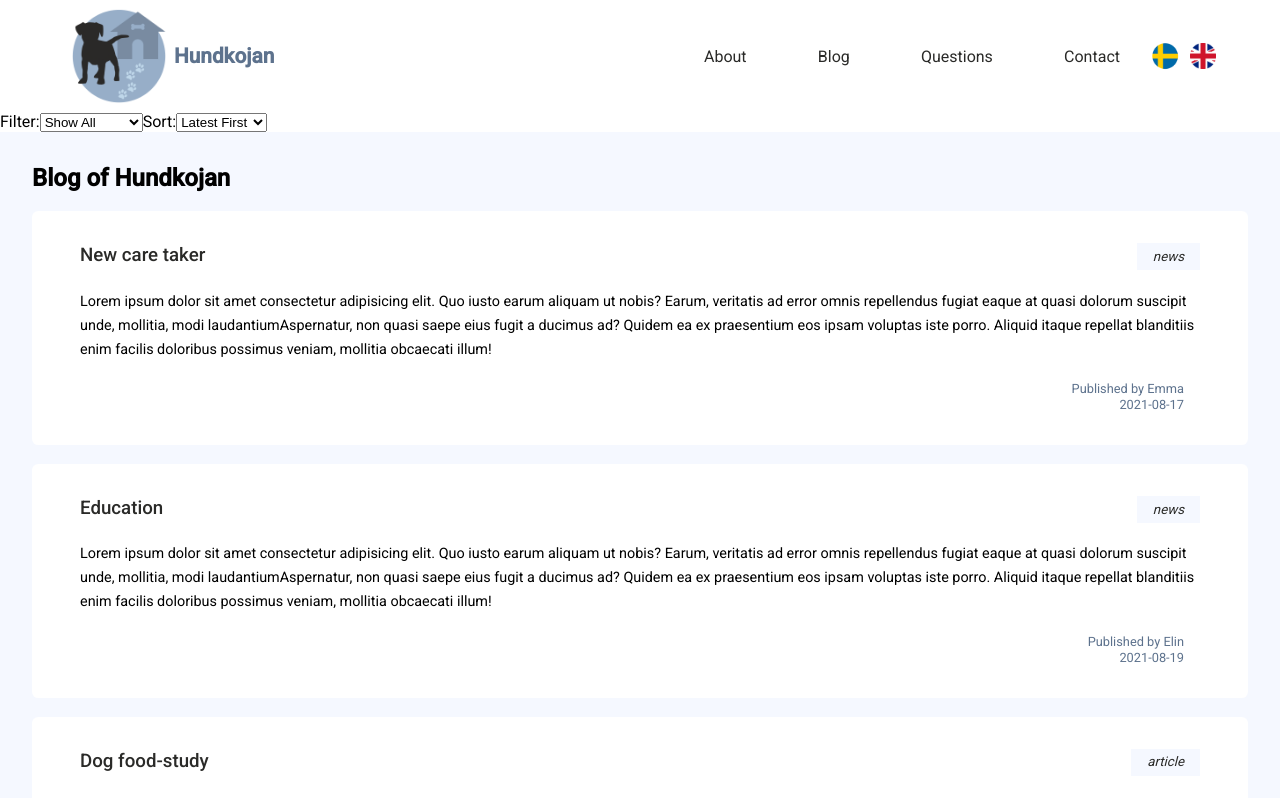
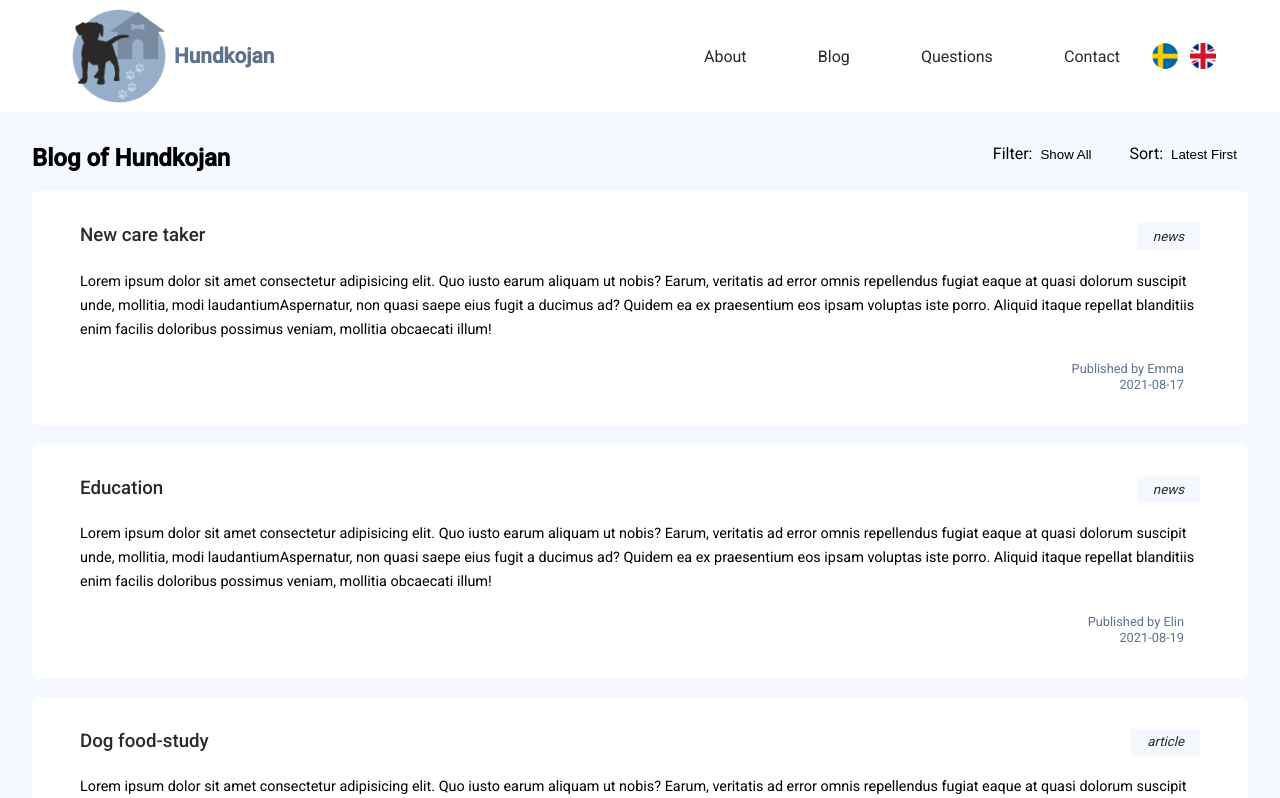
Before and after one commit to EmmaOlsson/hunddagis, a React (Create React App) app: page /blog in a window 1280 px wide. Shown: the top 798 px of the page. Built offline with nearby package versions, Linux system fonts and the light colour scheme.

Commit message:
Changed structure in blogScreen jsx, started basic styling

```diff
--- a/src/css/blog.module.css
+++ b/src/css/blog.module.css
@@ -1,6 +1,6 @@
-.mainContainer{
+.mainContainer {
   width: 100%;
-    margin:0 auto;
+  margin: 0 auto;
 }
 
 .blogPosts {
@@ -8,7 +8,7 @@
   padding: 2rem;
 }
 
-.blogPostContent{
+.blogPostContent {
   width: 100%;
   display: flex;
   flex-direction: column;
@@ -16,57 +16,65 @@
   background: var(--white-regular);
   margin: 1.2rem 0;
   line-height: 1.5rem;
-    border-radius: .4rem;
+  border-radius: 0.4rem;
 }
 
-.blogPostTop{
+.blogPostTop {
   display: flex;
   flex-direction: row;
   justify-content: space-between;
   color: var(--black-sky);
 }
 
-.blogTitle{
+.blogTitle {
   font-weight: 500;
 }
 
-.blogCategory{
+.blogCategory {
   font-style: italic;
   background: var(--white-blue);
   width: fit-content;
-    padding: .1rem 1rem;
+  padding: 0.1rem 1rem;
   font-weight: 400;
 }
 
 .blogText {
   padding: 1.2rem 0;
-    font-size: .9rem;
+  font-size: 0.9rem;
 }
 
 .blogPostBottom {
   color: var(--hundkojan-blue);
-    font-size: .8rem;
+  font-size: 0.8rem;
   line-height: 1rem;
   text-align: end;
   padding-right: 1rem;
 }
 
-
-
-
-
-
-
+/* Filter styling */
+.topContainer {
+  display: flex;
+  width: 100%;
+  justify-content: space-between;
+}
+.select {
+  appearance: none;
+  background-color: transparent;
+  border: none;
+  padding: 0 0.5rem;
+  margin: 0;
+  outline: none;
+}
 
 /* Responsive */
 
-@media only screen and (max-width: 800px){
-    .topAbout{
+@media only screen and (max-width: 800px) {
+  .topAbout {
     flex-direction: column;
   }
 
-    .blogPosts{
-        margin-bottom: .5rem;
+  .blogPosts {
+    margin-bottom: 0.5rem;
     margin-right: 0;
   }
 }
--- a/src/screens/BlogScreen.js
+++ b/src/screens/BlogScreen.js
@@ -69,28 +69,43 @@ const BlogScreen = () => {
   return (
     <section>
       <main className={Styles.mainContainer}>
+        <article className={Styles.blogPosts}>
+          <div className={Styles.topContainer}>
+            <h2>{t('blog.title')}</h2>
+            <section className={Styles.selectContainer}>
               <label>{t('blog.blogPostData.filters.filterLabel')}:</label>
-        <select id='filter' onChange={(e) => handleFilter(e.target.value)}>
-          <option value='all'>{t('blog.blogPostData.filters.all')}</option>
-          <option value='news'>{t('blog.blogPostData.filters.news')}</option>
-          <option value='articles'>
+              <select
+                className={Styles.select}
+                id={Styles.filter}
+                onChange={(e) => handleFilter(e.target.value)}
+              >
+                <option className={Styles.option} value='all'>
+                  {t('blog.blogPostData.filters.all')}
+                </option>
+                <option className={Styles.option} value='news'>
+                  {t('blog.blogPostData.filters.news')}
+                </option>
+                <option className={Styles.option} value='articles'>
                   {t('blog.blogPostData.filters.articles')}
                 </option>
               </select>
               <label>{t('blog.blogPostData.filters.sortLabel')}:</label>
               <select
-          id='sort'
-          onChange={(e) => handleSort(e.target.value, filteredPosts, posts)}
+                className={Styles.select}
+                id={Styles.sort}
+                onChange={(e) =>
+                  handleSort(e.target.value, filteredPosts, posts)
+                }
               >
-          <option value='latest'>
+                <option className={Styles.option} value='latest'>
                   {t('blog.blogPostData.filters.latest')}
                 </option>
-          <option value='oldest'>
+                <option className={Styles.option} value='oldest'>
                   {t('blog.blogPostData.filters.oldest')}
                 </option>
               </select>
-        <article className={Styles.blogPosts}>
-          <h2>{t('blog.title')}</h2>
+            </section>
+          </div>
           {filteredPosts.map((post) => {
             return (
               <section key={post.id} className={Styles.blogPostContent}>
```
Lines whose indentation alone changed are shown as unchanged.
